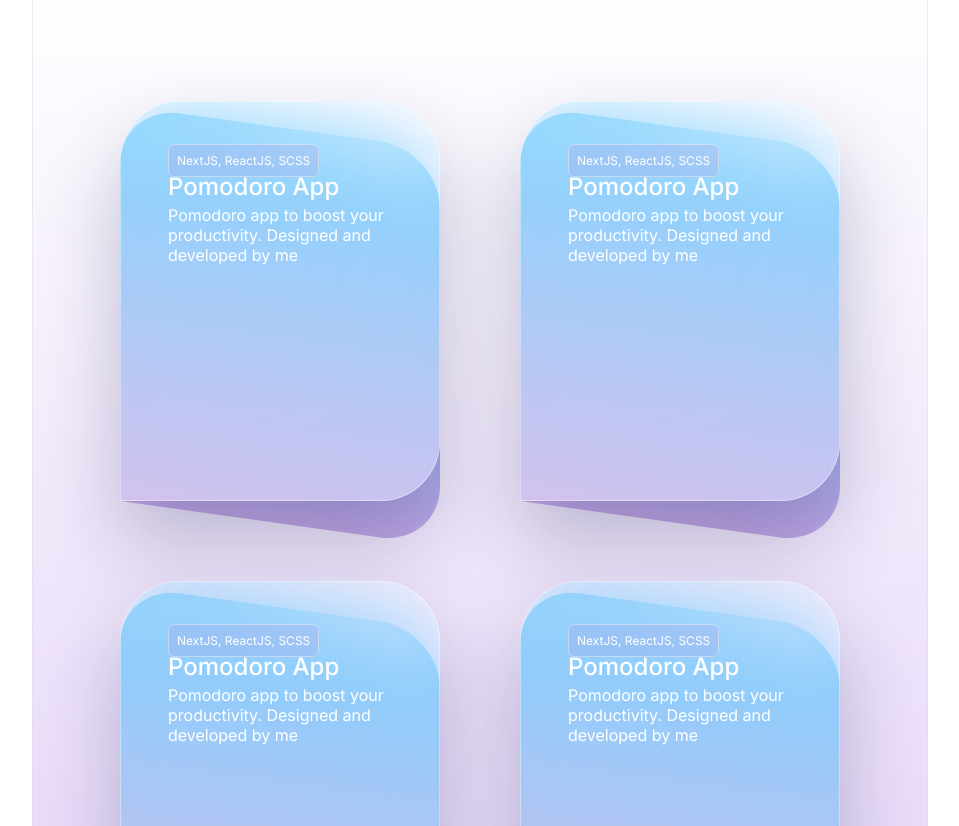
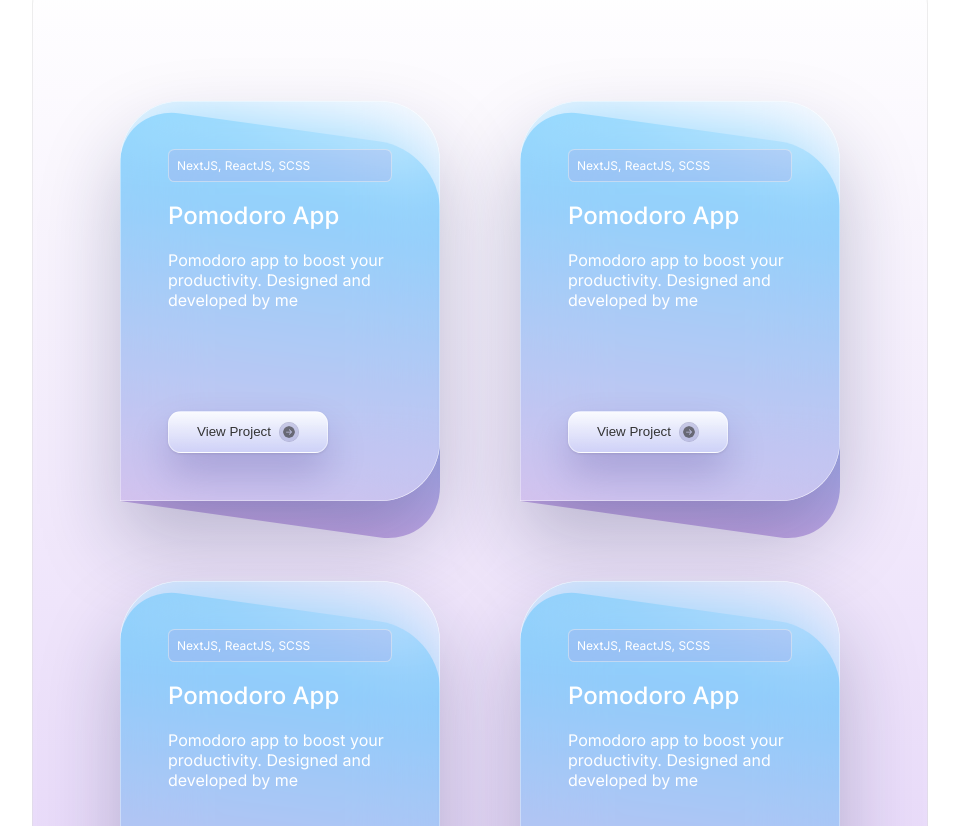
Before and after one commit to dardan8/portfolio-2023, a Next.js app: page / in a window 1280 px wide. Shown: the part 814-1640 px from the top of the page, without its empty margins (160-1119 px from the left). Built offline with nearby package versions, Linux system fonts and the light colour scheme.

Commit message:
Add styles

```diff
--- a/app/components/global/Button/Button.module.scss
+++ b/app/components/global/Button/Button.module.scss
@@ -12,4 +12,49 @@
 
   border: 1px solid rgb(175, 158, 233);
   background-color: rgb(198, 184, 243);
+
+  &:hover {
+    background-color: rgb(170, 146, 250);
+    transform: scale(1.07);
+  }
 }
+
+.button2 {
+  display: flex;
+  align-items: center;
+  justify-content: center;
+  gap: 0.5rem;
+  padding: 10px;
+  width: 160px;
+  cursor: pointer;
+  color: #333;
+
+  background: linear-gradient(
+    rgba(255, 255, 255, 0.923) 0%,
+    rgba(217, 223, 255, 0.462) 100%
+  );
+
+  border: 0.5px solid rgba(255, 255, 255, 0.5);
+  box-sizing: border-box;
+
+  box-shadow: rgba(0, 0, 0, 0.1) 0px 1px 3px,
+    rgba(23, 0, 102, 0.2) 0px 20px 40px;
+  border-radius: 0.8rem;
+
+  &:hover {
+    transform: scale(1.03);
+    box-shadow: rgba(0, 0, 0, 0.07) 0px 3px 7px,
+      rgba(23, 0, 102, 0.2) 0px 25px 45px;
+  }
+}
+
+.icon {
+  background: rgba(161, 161, 207, 0.501);
+  color: #383838a6;
+  box-shadow: rgba(0, 0, 0, 0.1) 0px 0px 0px 0.5px inset;
+  width: 20px;
+  height: 20px;
+  border-radius: 50%;
+  padding: 4px;
+  box-sizing: border-box;
+}
--- a/app/components/global/Button/Button.tsx
+++ b/app/components/global/Button/Button.tsx
@@ -1,8 +1,20 @@
 import React from "react";
 import styles from "./Button.module.scss";
+import { BsFillArrowRightCircleFill } from "react-icons/bs";
 
-const Button = () => {
-  return <button className={styles.button1}>Get in Touch </button>;
+type ButtonProps = {
+  placeholder: string;
+  version: "main" | "secondary";
+};
+const Button = ({ placeholder, version }: ButtonProps) => {
+  return (
+    <button
+      className={`${version === "main" ? styles.button1 : styles.button2}`}
+    >
+      {placeholder} {""}
+      <BsFillArrowRightCircleFill className={styles.icon} />
+    </button>
+  );
 };
 
 export default Button;
--- a/app/components/global/Navbar/Navbar.tsx
+++ b/app/components/global/Navbar/Navbar.tsx
@@ -10,7 +10,7 @@
         <li>Projects</li>
         <li>Experience</li>
       </ul>
-      <Button />
+      <Button placeholder='Get in Touch' version='main' />
     </div>
   );
 };
--- a/app/components/global/ProjectCard/ProjectCard.module.scss
+++ b/app/components/global/ProjectCard/ProjectCard.module.scss
@@ -63,6 +63,12 @@
   padding: 3rem;
 }
 
+.cardtop {
+  display: flex;
+  flex-direction: column;
+  gap: 1rem;
+}
+
 .card_title {
   font-size: 1.5rem;
   color: #fff;
--- a/app/components/global/ProjectCard/ProjectCard.tsx
+++ b/app/components/global/ProjectCard/ProjectCard.tsx
@@ -1,6 +1,7 @@
 import React from "react";
 import Image from "next/image";
 import styles from "./ProjectCard.module.scss";
+import Button from "../Button/Button";
 
 type ProjectCardProps = {
   project: string;
@@ -11,7 +12,7 @@
     <div className={styles.maincard}>
       <div className={styles.behindcard}></div>
       <div className={styles.frontcard}>
-        <div>
+        <div className={styles.cardtop}>
           <span className={styles.card_tags}>NextJS, ReactJS, SCSS</span>
           <h3 className={styles.card_title}>Pomodoro App</h3>
           <p className={styles.card_desc}>
@@ -19,6 +20,7 @@
             me
           </p>
         </div>
+        <Button placeholder='View Project' version='secondary' />
       </div>
     </div>
   );
--- a/package.json
+++ b/package.json
@@ -15,6 +15,7 @@
     "next": "13.4.1",
     "react": "18.2.0",
     "react-dom": "18.2.0",
+    "react-icons": "^4.8.0",
     "swiper": "^9.3.1",
     "typescript": "5.0.4"
   },
```
Also changed, not shown: 1 other file (tests, documents, lock files or other folders).
